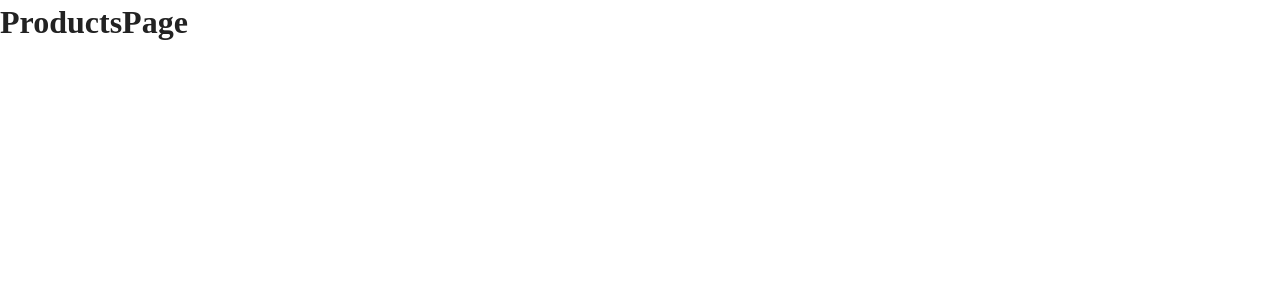
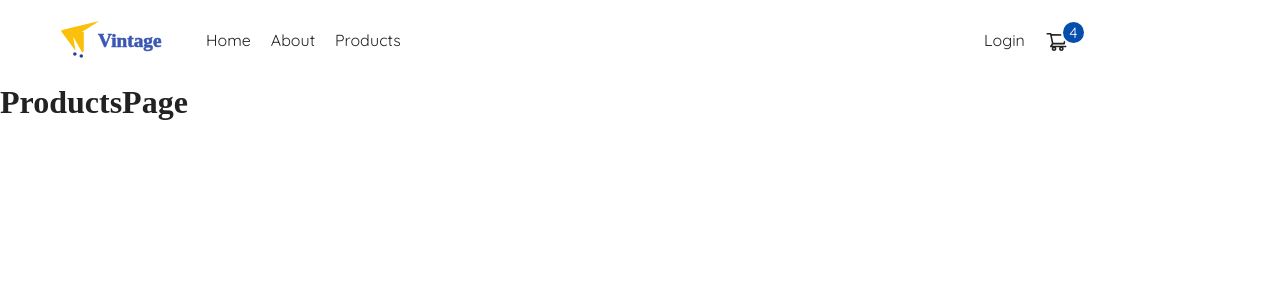
Before and after one commit to salihcodev/vintage-foodage-tr, a React (Create React App) app: page /products in a window 1280 px wide. Shown: the top 300 px of the page. Built offline with nearby package versions, Linux system fonts and the light colour scheme; a web font is replaced by a local one.

Commit message:
Components/header (#1)
* Finish navbar contents and style

```diff
--- a/src/App.js
+++ b/src/App.js
@@ -1,8 +1,8 @@
 // ==> BASIC:
 import React from 'react';
+import './styles/app.sass';
 
 // ==> UTILITIES:
-import './styles/app.sass';
 import { BrowserRouter as Router, Route, Switch } from 'react-router-dom';
 
 // ==> PAGES:
@@ -15,10 +15,16 @@ import LoginPage from './views/login/Login.Page';
 import ProductsPage from './views/products/Products.Page';
 import ProductDetailsPage from './views/productDetails/ProductDetails.Page';
 
+// ==> COMPONENTS:
+import Header from './components/header/Header.Component';
+
 // ==> vintage ROOT APP:
 export default function App() {
   return (
     <Router>
+      {/* header component 'navbar' */}
+      <Header />
+
       <Switch>
         {/* pome page */}
         <Route exact path="/">
--- a/src/components/header/Header.Component.jsx
+++ b/src/components/header/Header.Component.jsx
@@ -1,5 +1,55 @@
-import React from "react";
+// ==> BASIC:
+import React from 'react';
+import './Header.styles.sass';
 
-export default function Header() {
-  return <h1>hello from header</h1>;
-}
+// ==> UTILITIES:
+import { Link } from 'react-router-dom';
+import { AiOutlineShoppingCart } from 'react-icons/ai';
+import appLogo from '../../assets/app-logo.svg';
+
+// ==> component data:
+const routingLinks = [
+  { id: 1, text: 'home', path: '/' },
+  { id: 2, text: 'about', path: '/about' },
+  { id: 3, text: 'products', path: '/products' },
+];
+
+const Header = () => {
+  return (
+    <>
+      <nav className="header">
+        <div className="appLogo">
+          <Link to="/">
+            <img src={appLogo} alt="app logo" />
+          </Link>
+        </div>
+        {/* router */}
+        <ul className="navList navRouters">
+          {routingLinks.map((route) => (
+            <li className="navRoute" key={route.id}>
+              <Link to={route.path}>{route.text}</Link>
+            </li>
+          ))}
+        </ul>
+        {/* links for users */}
+        <ul className="navList userRoutes">
+          <li className="navRoute">
+            <Link to="/login">
+              <span className="loginText">login</span>
+            </Link>
+          </li>
+          <li className="navRoute">
+            <Link to="/cart-contents">
+              <span className="cartIcon">
+                <AiOutlineShoppingCart />
+                <span className="numberFlag">4</span>
+              </span>
+            </Link>
+          </li>
+        </ul>
+      </nav>
+    </>
+  );
+};
+
+export default Header;
--- /dev/null
+++ b/src/components/header/Header.styles.sass
@@ -0,0 +1,54 @@
+//==>IMPORTING:
+@import "../../styles/vars"
+
+// header
+nav.header
+  padding-top: 20px
+  display: flex
+  justify-content: space-around
+  padding: 0 10px
+
+  .appLogo
+    height: 80px
+    text-align: center
+    img
+      width: 100%
+      height: 100%
+      display: block
+
+  ul.navList
+    display: flex
+    width: 60%
+    justify-content: flex-start
+    align-items: center
+    &:last-child
+      width: 50%
+      justify-content: center
+    li.navRoute
+      margin: 10px
+      text-transform: capitalize
+
+  ul.userRoutes
+    li.navRoute
+      &:last-child
+        position: relative
+        padding-top: 10px
+        span.cartIcon
+          font-size: 23px
+          position: relative
+          span.numberFlag
+            background: $primaryDarkColor
+            border: 2px solid $mainWhite
+            color: $mainWhite
+            position: absolute
+            top: -10px
+            left: 16px
+            display: block
+            text-align: center
+            font-size: 15px
+            border-radius: 50%
+            width: 25px
+            height: 25px
+            justify-content: center
+            display: flex
+            align-items: center
--- a/src/components/header/style.sass
+++ /dev/null
@@ -1,2 +0,0 @@
-//==>IMPORTING:
-@import "../../styles/vars"
--- a/src/styles/index.sass
+++ b/src/styles/index.sass
@@ -17,7 +17,7 @@ body
   background: $mainWhite
   line-height: 1.4
   font-size: 1rem
-  font-weight: 300
+  font-weight: 500
 
 h1,
 h2,
```
Also changed, not shown: src/assets/app-logo.svg.
